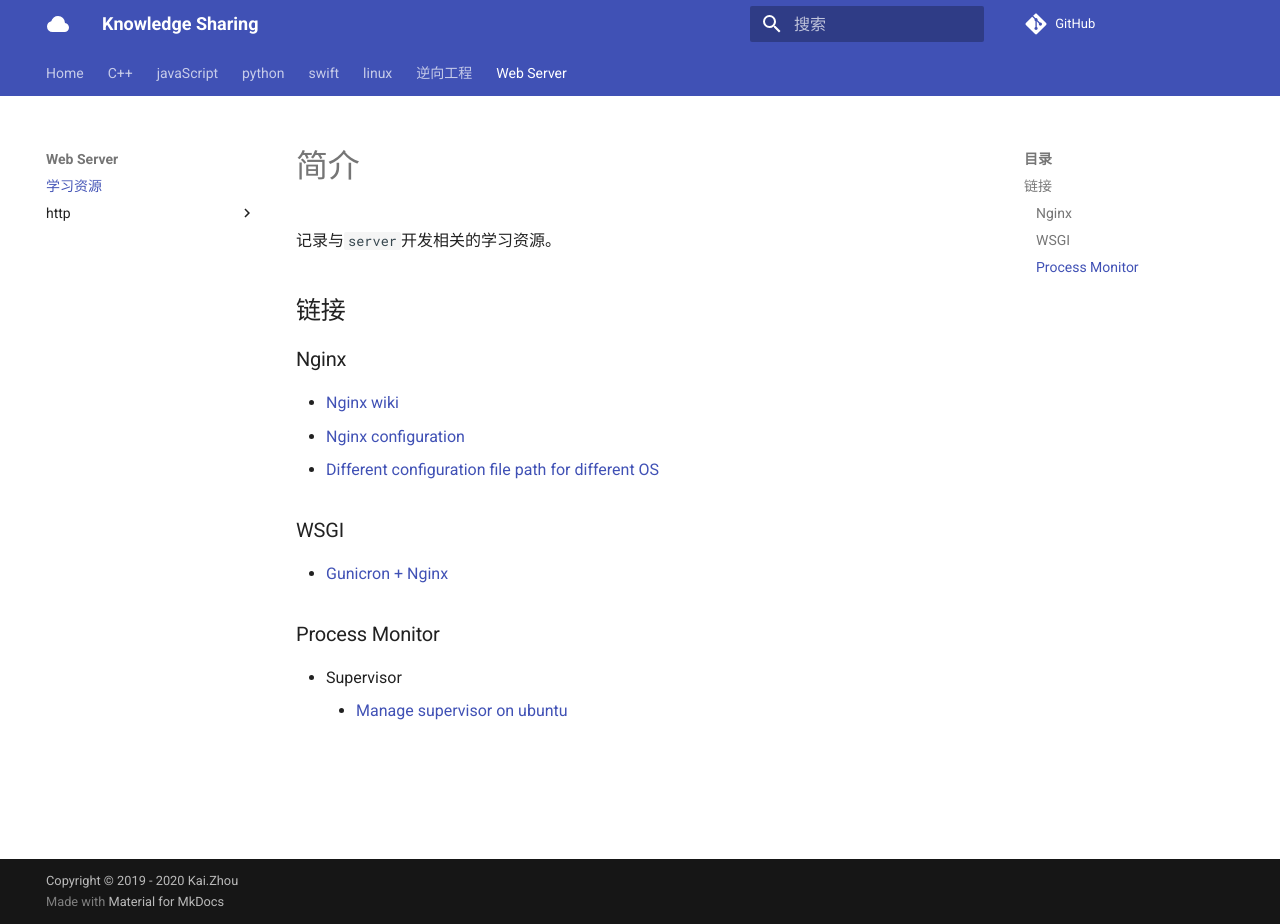
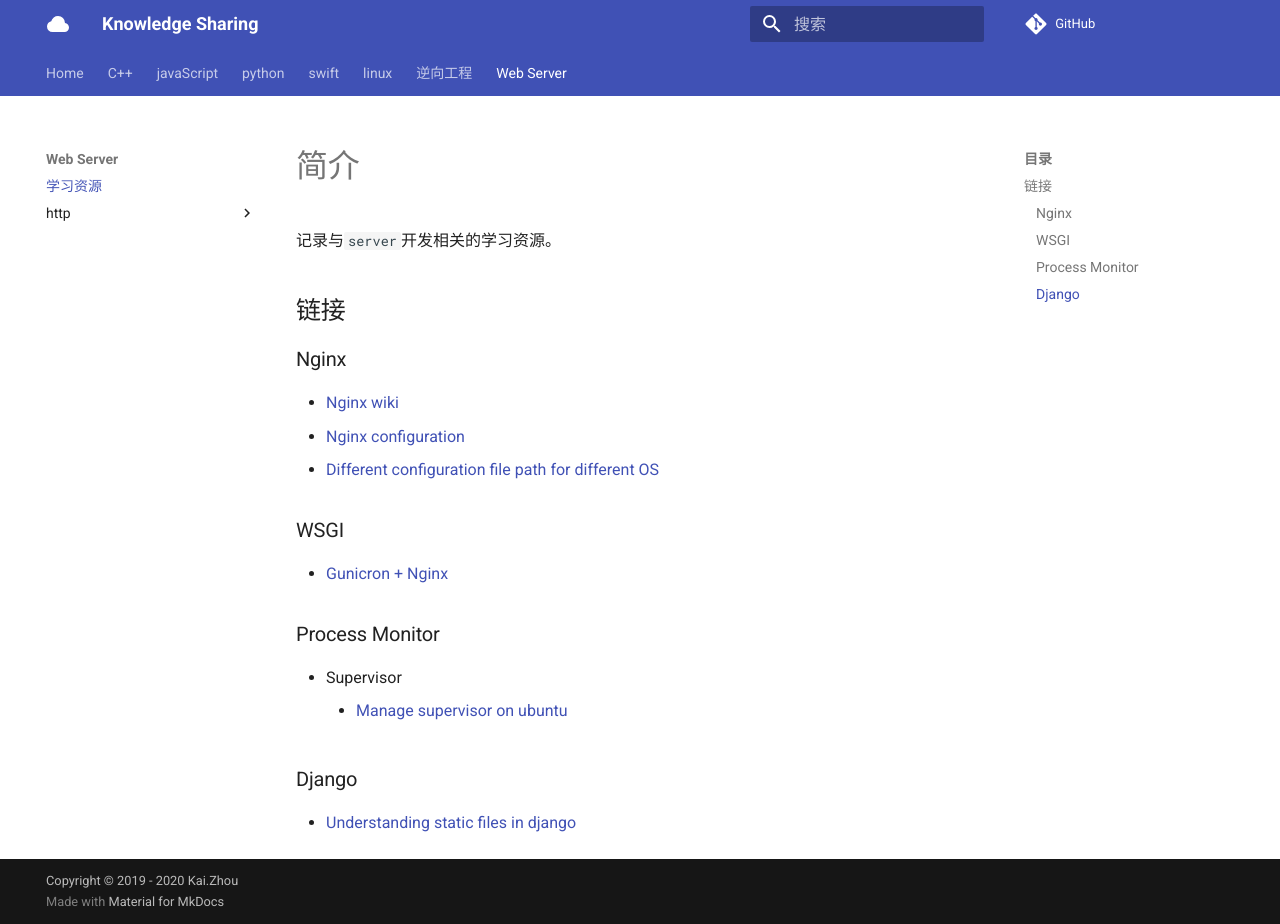
Before and after one commit to zhoukaidev/ks_blog, an MkDocs documentation site: the page built from docs/server/trainingResource.md, in a window 1280 px wide and 924 px high. Built offline with MkDocs 1.6.1 and Material for MkDocs 9.7.7, drawn with Linux system fonts in a browser that asks for light colours; comment, search, counter and statistics services are not loaded.

Commit message:
Update trainingResource.md

```diff
--- a/docs/server/trainingResource.md
+++ b/docs/server/trainingResource.md
@@ -18,3 +18,8 @@
 
 * Supervisor
     * [Manage supervisor on ubuntu](https://www.digitalocean.com/community/tutorials/how-to-install-and-manage-supervisor-on-ubuntu-and-debian-vps)
+
+
+### Django
+
+* [Understanding static files in django](https://medium.com/@vonkunesnewton/understanding-static-files-in-django-heroku-1b8d2f003977)
```
